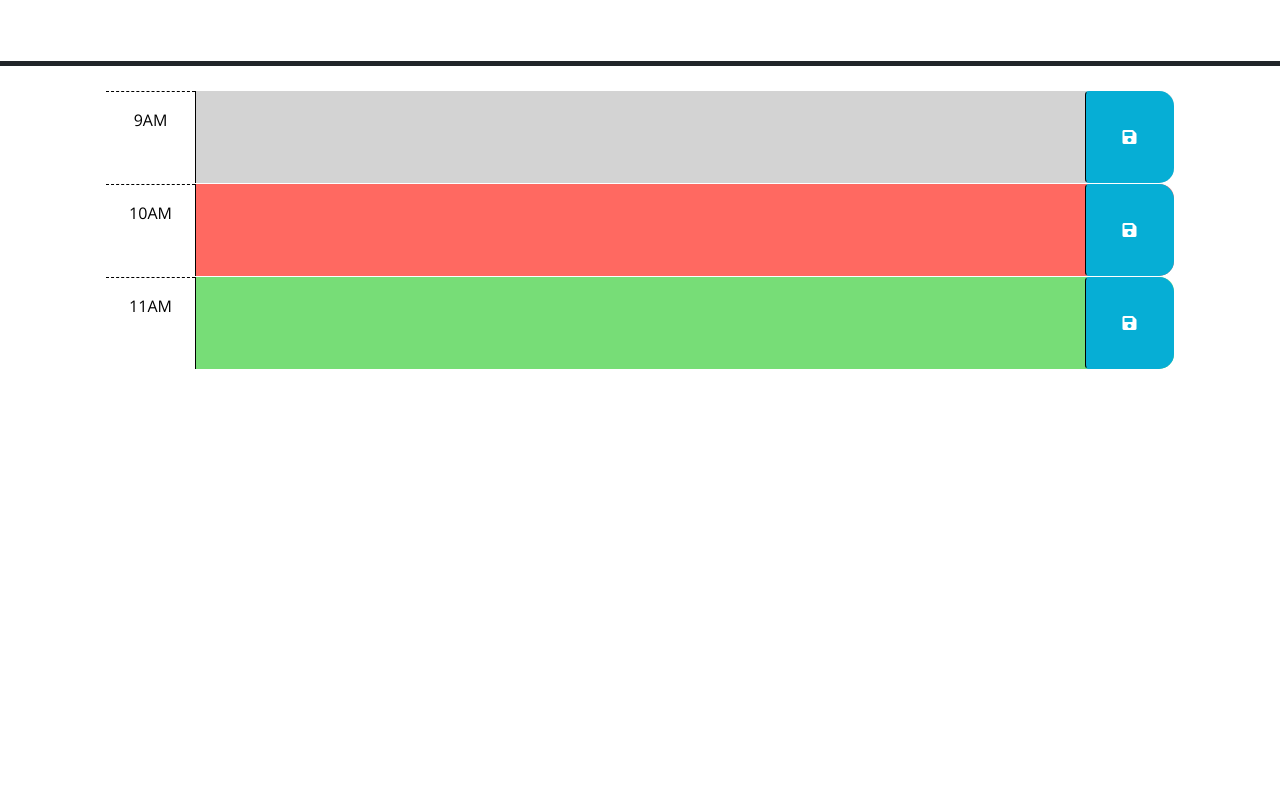
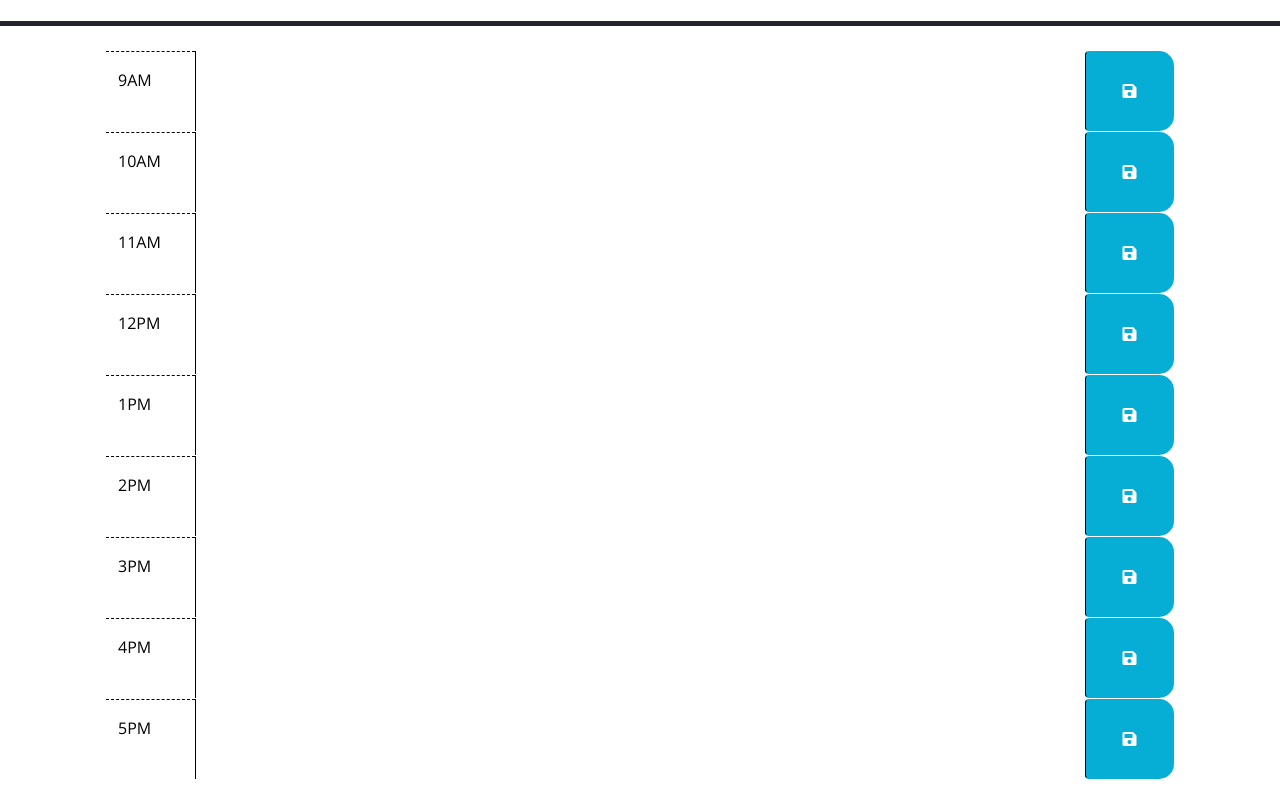
Before and after one commit to jasonmattheww/work-day-scheduler, a plain HTML site: page index.html in a window 1280 px wide. Shown: the part 166-969 px from the top of the page. Before the commit the page ends 800 px from the top, so only its background shows below. Drawn offline with nearby package versions, Linux system fonts and the light colour scheme.

Commit message:
Added all HTML code

```diff
--- a/index.html
+++ b/index.html
@@ -23,46 +23,81 @@
   </head>
 
   <body>
-    <header class="p-5 mb-4 border-5 border-bottom border-dark text-center">
+    <header class="p-5 pb-2 mb-4 border-5 border-bottom border-dark text-center">
       <h1 class="display-3">Work Day Scheduler</h1>
       <p class="lead">A simple calendar app for scheduling your work day</p>
       <p id="currentDay" class="lead"></p>
     </header>
-    <div class="container-lg px-5">
-      <!-- Use class for "past", "present", and "future" to apply styles to the
-        time-block divs accordingly. The javascript will need to do this by
-        adding/removing these classes on each div by comparing the hour in the
-        id to the current hour. The html provided below is meant to be an example
-        demonstrating how the css provided can be leveraged to create the
-        desired layout and colors. The html below should be removed or updated
-        in the finished product. Remember to delete this comment once the
-        code is implemented.
-        -->
-
-      <!-- Example of a past time block. The "past" class adds a gray background color. -->
-      <div id="hour-9" class="row time-block past">
-        <div class="col-2 col-md-1 hour text-center py-3">9AM</div>
-        <textarea class="col-8 col-md-10 description" rows="3"> </textarea>
-        <button class="btn saveBtn col-2 col-md-1" aria-label="save">
-          <i class="fas fa-save" aria-hidden="true"></i>
+    <div class="container-lg px-5 mb-4">
+      <div id="9am" class="row time-block">
+        <div class="col-2 col-md-1 hour py-3">9AM</div>
+        <textarea class="col-8 col-md-10 description p-3"> </textarea>
+        <button class="btn saveBtn col-2 col-md-1">
+          <i class="fas fa-save"></i>
         </button>
       </div>
 
-      <!-- Example of a a present time block. The "present" class adds a red background color. -->
-      <div id="hour-10" class="row time-block present">
-        <div class="col-2 col-md-1 hour text-center py-3">10AM</div>
-        <textarea class="col-8 col-md-10 description" rows="3"> </textarea>
-        <button class="btn saveBtn col-2 col-md-1" aria-label="save">
-          <i class="fas fa-save" aria-hidden="true"></i>
+      <div id="10am" class="row time-block">
+        <div class="col-2 col-md-1 hour py-3">10AM</div>
+        <textarea class="col-8 col-md-10 description p-3"> </textarea>
+        <button class="btn saveBtn col-2 col-md-1">
+          <i class="fas fa-save"></i>
         </button>
       </div>
 
-      <!-- Example of a future time block. The "future" class adds a green background color. -->
-      <div id="hour-11" class="row time-block future">
-        <div class="col-2 col-md-1 hour text-center py-3">11AM</div>
-        <textarea class="col-8 col-md-10 description" rows="3"> </textarea>
-        <button class="btn saveBtn col-2 col-md-1" aria-label="save">
-          <i class="fas fa-save" aria-hidden="true"></i>
+      <div id="11am" class="row time-block">
+        <div class="col-2 col-md-1 hour py-3">11AM</div>
+        <textarea class="col-8 col-md-10 description p-3"> </textarea>
+        <button class="btn saveBtn col-2 col-md-1">
+          <i class="fas fa-save"></i>
+        </button>
+      </div>
+
+      <div id="12pm" class="row time-block">
+        <div class="col-2 col-md-1 hour py-3">12PM</div>
+        <textarea class="col-8 col-md-10 description p-3"> </textarea>
+        <button class="btn saveBtn col-2 col-md-1">
+          <i class="fas fa-save"></i>
+        </button>
+      </div>
+
+      <div id="13pm" class="row time-block">
+        <div class="col-2 col-md-1 hour py-3">1PM</div>
+        <textarea class="col-8 col-md-10 description p-3"> </textarea>
+        <button class="btn saveBtn col-2 col-md-1">
+          <i class="fas fa-save"></i>
+        </button>
+      </div>
+
+      <div id="14pm" class="row time-block">
+        <div class="col-2 col-md-1 hour py-3">2PM</div>
+        <textarea class="col-8 col-md-10 description p-3"> </textarea>
+        <button class="btn saveBtn col-2 col-md-1">
+          <i class="fas fa-save"></i>
+        </button>
+      </div>
+
+      <div id="15pm" class="row time-block">
+        <div class="col-2 col-md-1 hour py-3">3PM</div>
+        <textarea class="col-8 col-md-10 description p-3"> </textarea>
+        <button class="btn saveBtn col-2 col-md-1">
+          <i class="fas fa-save"></i>
+        </button>
+      </div>
+
+      <div id="16pm" class="row time-block">
+        <div class="col-2 col-md-1 hour py-3">4PM</div>
+        <textarea class="col-8 col-md-10 description p-3"> </textarea>
+        <button class="btn saveBtn col-2 col-md-1">
+          <i class="fas fa-save"></i>
+        </button>
+      </div>
+
+      <div id="17pm" class="row time-block">
+        <div class="col-2 col-md-1 hour py-3">5PM</div>
+        <textarea class="col-8 col-md-10 description p-3"> </textarea>
+        <button class="btn saveBtn col-2 col-md-1">
+          <i class="fas fa-save"></i>
         </button>
       </div>
 
@@ -73,6 +108,6 @@
       crossorigin="anonymous"
     ></script>
 
-    <script src="script.js"></script>
+    <script src="./assets/js/script.js"></script>
   </body>
 </html>
```
